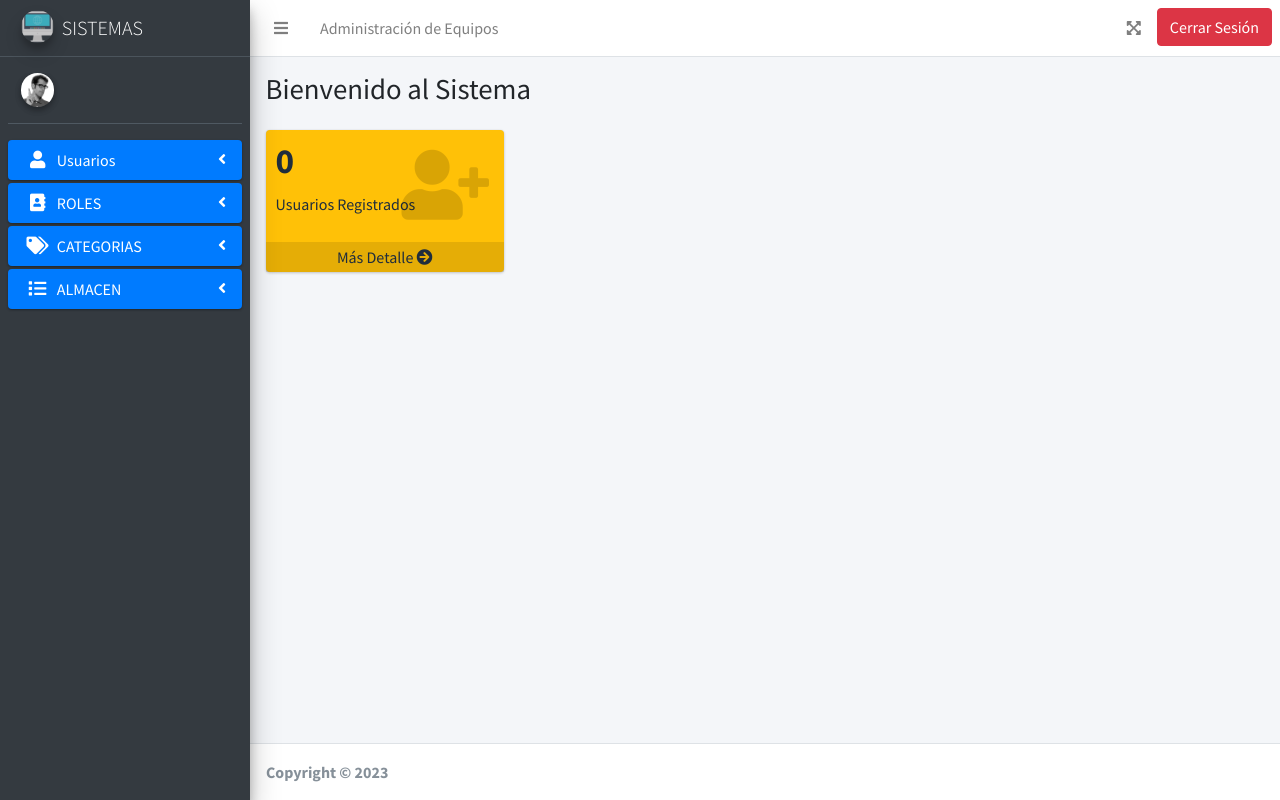
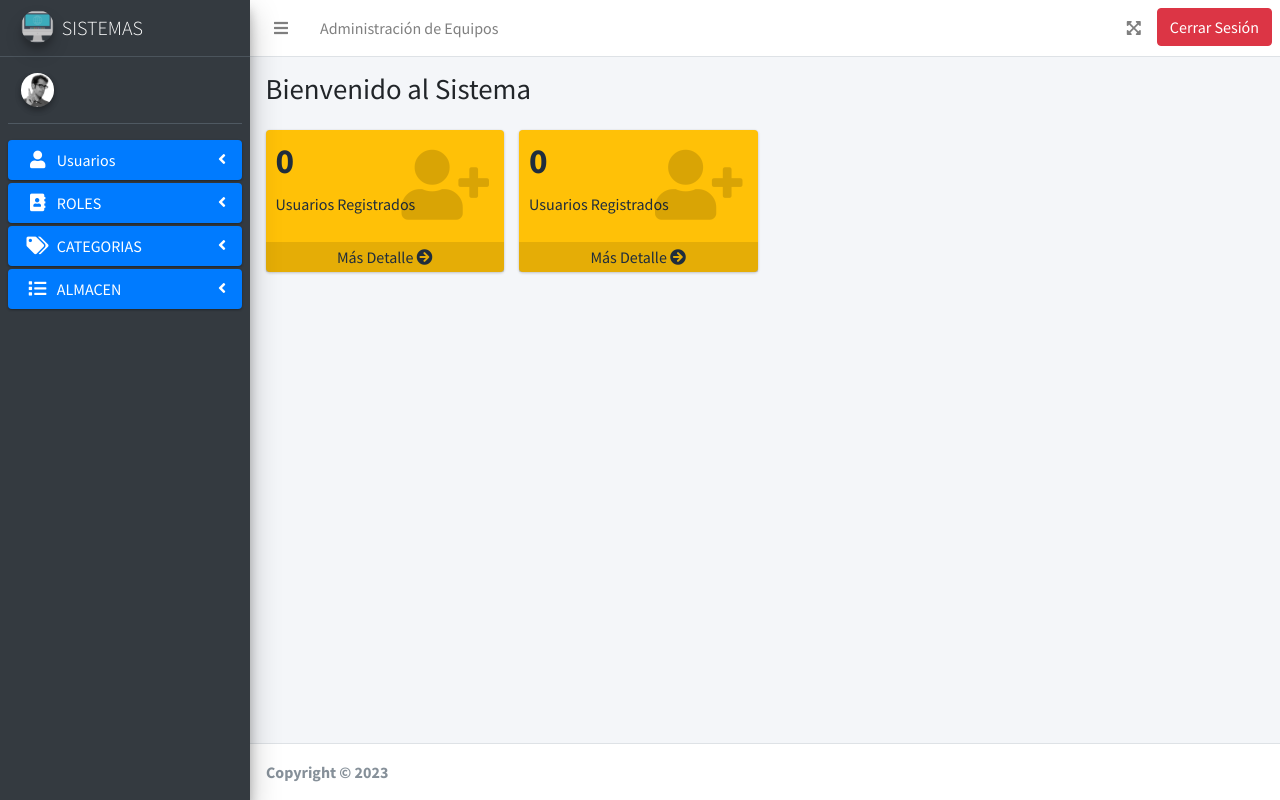
Before and after one commit to BrayanPisuna/sistemas, a PHP site: page /sistemas/ in a window 1280 px wide. Run offline with PHP 8.4, Linux system fonts and the light colour scheme; the visitor is signed in with stand-in values (Sample User, id 1); data that the repository does not hold is empty; some libraries are stand-ins or nearby versions.

Commit message:
Cambios Prueba

```diff
--- a/index.php
+++ b/index.php
@@ -6,8 +6,6 @@ include('layout/parte1.php');
 include('app/controllers/usuarios/listado_usuarios.php');
 
 ?>
-
-
 
     <!-- Content Wrapper. Contains page content -->
     <div class="content-wrapper">
@@ -57,7 +55,29 @@ include('app/controllers/usuarios/listado_usuarios.php');
             </div>
           </div>
           <!-- ./col -->
+          <div class="col-lg-3 col-6">
+            <!-- small card -->
+            <div class="small-box bg-warning">
+              <div class="inner">
+                <?php
+                $contador_usuarios =0;
+                foreach($usuarios_datos as $usuarios_dato){
+                  $contador_usuarios = $contador_usuarios+1;
+                }
+                ?>
+                <h3><?php echo $contador_usuarios;?></h3>
 
+                <p>Usuarios Registrados</p>
+              </div>
+              <a href="<?php echo $URL; ?>/usuarios">
+              <div class="icon">
+                <i class="fas fa-user-plus"></i>
+              </div>
+              <a href="<?php echo $URL; ?>/usuarios" class="small-box-footer">
+                Más Detalle <i class="fas fa-arrow-circle-right"></i>
+              </a>
+            </div>
+          </div>
           <!-- ./col -->
         </div>
           <!-- /.row -->
```
